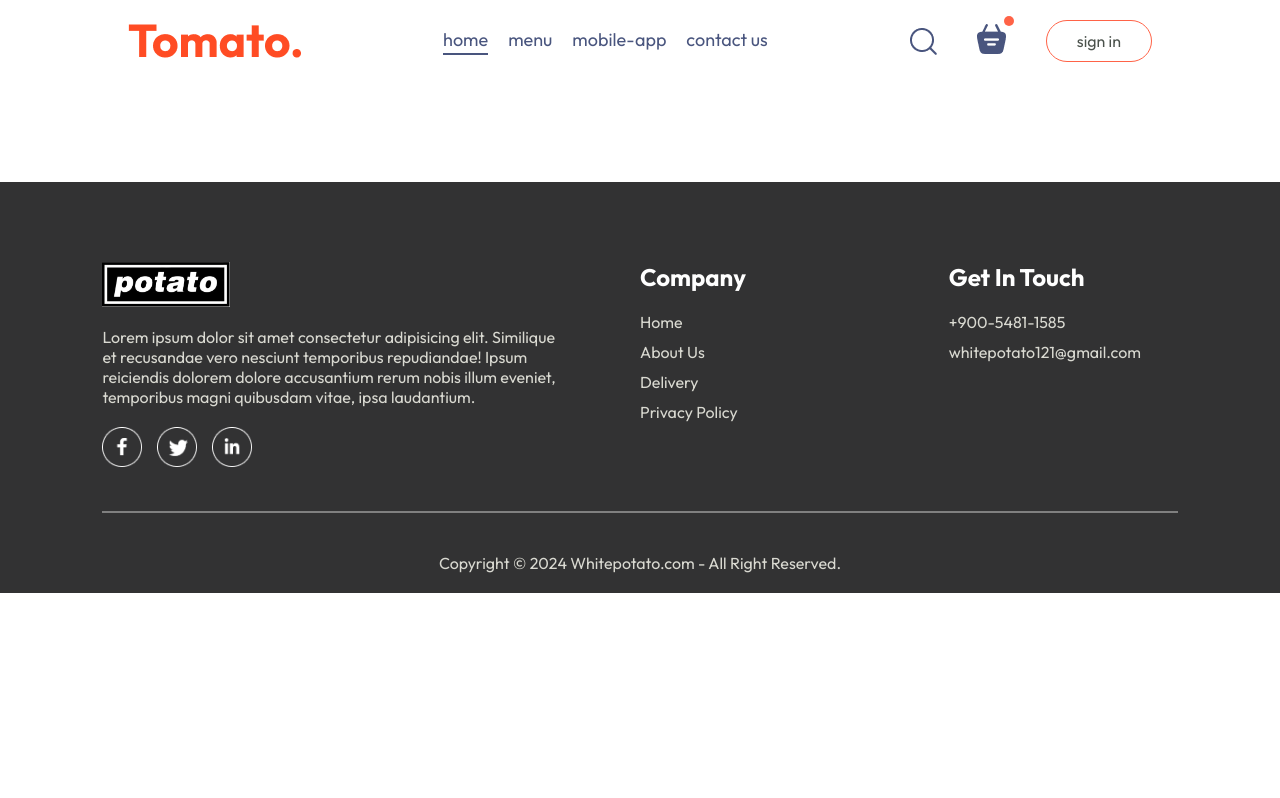
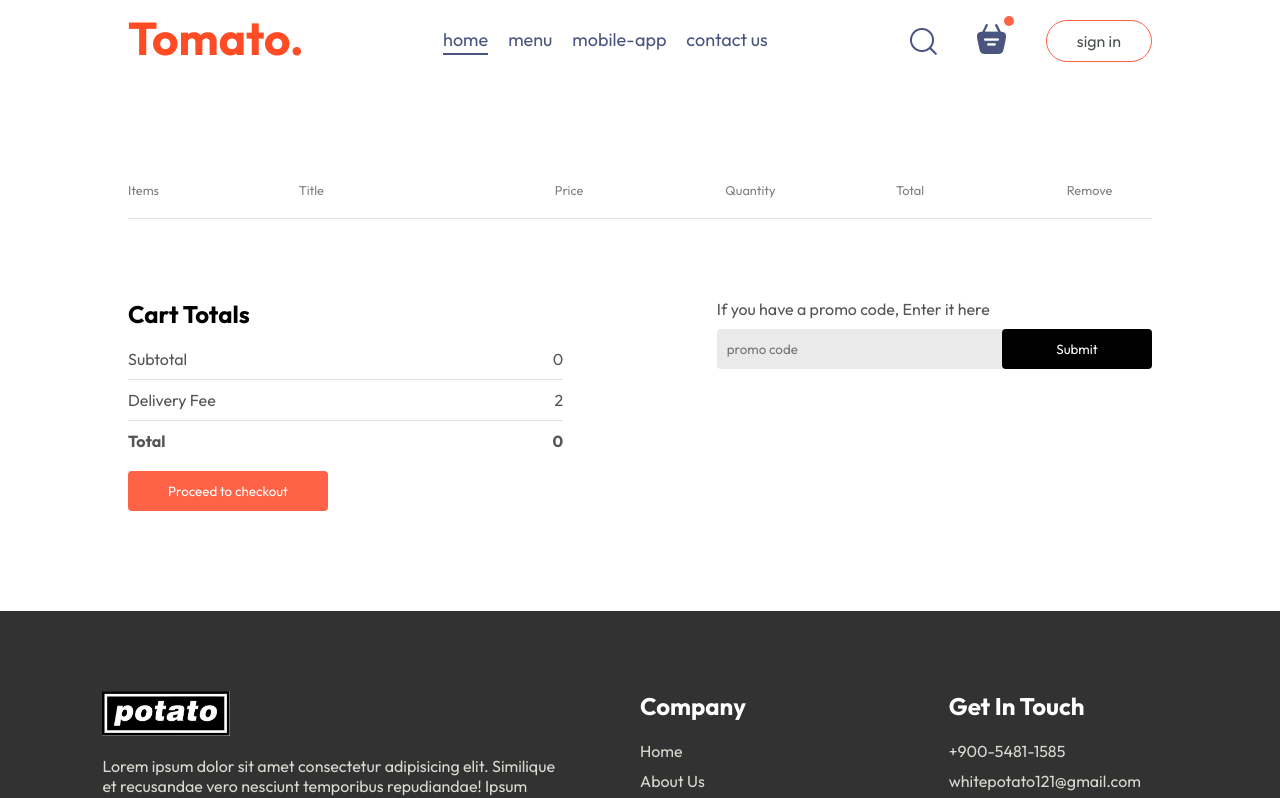
Before and after one commit to sajay3159/food_delivery, a React (Vite) app: page /cart in a window 1280 px wide. Shown: the top 798 px of the page. Built offline with nearby package versions, Linux system fonts and the light colour scheme.

Commit message:
Implement Cart UI page layout and design

```diff
--- a/src/components/food-display/FoodDisplay.jsx
+++ b/src/components/food-display/FoodDisplay.jsx
@@ -1,4 +1,4 @@
-import React, { useContext, useState } from "react";
+import React, { useContext } from "react";
 import "./FoodDisplay.css";
 import { StoreContext } from "../../context/StoreContext";
 import FoodItem from "../food-item/FoodItem";
--- a/src/components/login-popup/LoginPopup.css
+++ b/src/components/login-popup/LoginPopup.css
@@ -8,7 +8,7 @@
 }
 .login-popup-container {
   place-self: center;
-  width: max(23vw, 330px);
+  width: max(20vw, 330px);
   color: #808080;
   background-color: white;
   display: flex;
@@ -34,3 +34,32 @@
   flex-direction: column;
   gap: 20px;
 }
+.login-popup-inputs input {
+  outline: none;
+  border: 1px solid #c9c9c9c9;
+  padding: 10px;
+  border-radius: 4px;
+}
+.login-popup-container button {
+  border: none;
+  padding: 10px;
+  border-radius: 4px;
+  color: white;
+  background-color: tomato;
+  font-size: 15px;
+  cursor: pointer;
+}
+.login-popup-condition {
+  display: flex;
+  /* align-items: start; */
+  gap: 8px;
+  margin-top: -15px;
+}
+/* .login-popup-condition input {
+  margin-top: 5px;
+} */
+.login-popup p span {
+  color: tomato;
+  font-weight: 500;
+  cursor: pointer;
+}
--- a/src/components/navbar/Navbar.jsx
+++ b/src/components/navbar/Navbar.jsx
@@ -7,40 +7,17 @@
   const [menu, setMenu] = useState("home");
   return (
     <div className="navbar">
-      <img src={assets.logo} alt="" />
+      <Link to="/"><img src={assets.logo} alt="" /></Link>
       <ul className="navbar-menu">
-        <Link
-          onClick={() => setMenu("home")}
-          className={menu === "home" ? "active" : ""}
-        >
-          home
-        </Link>
-        <a
-          href="#explore-menu"
-          onClick={() => setMenu("menu")}
-          className={menu === "menu" ? "active" : ""}
-        >
-          menu
-        </a>
-        <a
-          href="#app-download"
-          onClick={() => setMenu("mobile-app")}
-          className={menu === "mobile-app" ? "active" : ""}
-        >
-          mobile-app
-        </a>
-        <a
-          href="#footer"
-          onClick={() => setMenu("contact-us")}
-          className={menu === "contact-us" ? "active" : ""}
-        >
-          contact us
-        </a>
+        <Link to="/" onClick={() => setMenu("home")} className={menu === "home" ? "active" : ""}> home</Link>
+        <a href="#explore-menu" onClick={() => setMenu("menu")} className={menu === "menu" ? "active" : ""}  > menu</a>
+        <a href="#app-download" onClick={() => setMenu("mobile-app")} className={menu === "mobile-app" ? "active" : ""}>  mobile-app </a>
+        <a href="#footer" onClick={() => setMenu("contact-us")} className={menu === "contact-us" ? "active" : ""} > contact us  </a>
       </ul>
       <div className="navbar-right">
         <img src={assets.search_icon} alt="" />
         <div className="navbar-search-icon">
-          <img src={assets.basket_icon} alt="" />
+          <Link to="/cart"><img src={assets.basket_icon} alt="" /></Link>
           <div className="dot"></div>
         </div>
         <button onClick={() => setShowLogin(true)}>sign in</button>
--- a/src/pages/cart/Cart.css
+++ b/src/pages/cart/Cart.css
@@ -0,0 +1,82 @@
+.cart {
+  margin-top: 100px;
+}
+.cart-items-title {
+  display: grid;
+  grid-template-columns: 1fr 1.5fr 1fr 1fr 1fr 0.5fr;
+  align-items: center;
+  color: grey;
+  font-size: max(1vw, 12px);
+}
+.cart-items-item {
+  margin: 10px 0px;
+  color: black;
+}
+.cart-items-item img {
+  width: 50px;
+}
+.cart hr {
+  height: 1px;
+  background-color: #e2e2e2;
+  border: none;
+}
+.cart-items-item .cross {
+  cursor: pointer;
+}
+.cart-bottom {
+  margin-top: 80px;
+  display: flex;
+  justify-content: space-between;
+  gap: max(12vw, 20px);
+}
+.cart-total {
+  flex: 1;
+  display: flex;
+  flex-direction: column;
+  gap: 20px;
+}
+.cart-total-details {
+  display: flex;
+  justify-content: space-between;
+  color: #555;
+}
+.cart-total hr {
+  margin: 10px 0px;
+}
+.cart-total button {
+  border: none;
+  color: white;
+  background-color: tomato;
+  width: max(15vw, 200px);
+  padding: 12px 0px;
+  border-radius: 4px;
+  cursor: pointer;
+}
+.cart-promocode {
+  flex: 1;
+}
+.cart-promocode p {
+  color: #555;
+}
+.cart-promocode-input {
+  margin-top: 10px;
+  display: flex;
+  justify-content: space-between;
+  align-items: center;
+  background-color: #eaeaea;
+  border-radius: 4px;
+}
+.cart-promocode-input input {
+  background: transparent;
+  border: none;
+  outline: none;
+  padding-left: 10px;
+}
+.cart-promocode-input button {
+  width: max(10vw, 150px);
+  padding: 12px 5px;
+  background-color: black;
+  border: none;
+  color: white;
+  border-radius: 4px;
+}
--- a/src/pages/cart/Cart.jsx
+++ b/src/pages/cart/Cart.jsx
@@ -1,8 +1,71 @@
-import React from "react";
+import React, { useContext } from "react";
 import "./Cart.css";
+import { StoreContext } from "../../context/StoreContext";
 
 const Cart = () => {
-  return <div className=""></div>;
+  const { cartItems, food_list, removeFromCart } = useContext(StoreContext);
+  return <div className="cart">
+    <div className="cart-items">
+      <div className="cart-items-title">
+        <p>Items</p>
+        <p>Title</p>
+        <p>Price</p>
+        <p>Quantity</p>
+        <p>Total</p>
+        <p>Remove</p>
+      </div>
+      <br />
+      <hr />
+      {food_list.map((item, index) => {
+        if (cartItems[item._id] > 0) {
+          return (
+            <>
+              <div className="cart-items-title cart-items-item">
+                <img src={item.image} alt="" />
+                <p>{item.name}</p>
+                <p>${item.price}</p>
+                <p>{cartItems[item._id]}</p>
+                <p>${item.price * cartItems[item._id]}</p>
+                <p className="cross" onClick={() => removeFromCart(item._id)}>x</p>
+              </div>
+              <hr />
+            </>
+          )
+        }
+      })}
+    </div>
+    <div className="cart-bottom">
+      <div className="cart-total">
+        <h2>Cart Totals</h2>
+        <div>
+          <div className="cart-total-details">
+            <p>Subtotal</p>
+            <p>{0}</p>
+          </div>
+          <hr />
+          <div className="cart-total-details">
+            <p>Delivery Fee</p>
+            <p>{2}</p>
+          </div>
+          <hr />
+          <div className="cart-total-details">
+            <b>Total</b>
+            <b>{0}</b>
+          </div>
+        </div>
+        <button>Proceed to checkout</button>
+      </div>
+      <div className="cart-promocode">
+        <div>
+          <p>If you have a promo code, Enter it here</p>
+          <div className="cart-promocode-input">
+            <input type="text" placeholder="promo code" />
+            <button>Submit</button>
+          </div>
+        </div>
+      </div>
+    </div>
+  </div>;
 };
 
 export default Cart;
```
